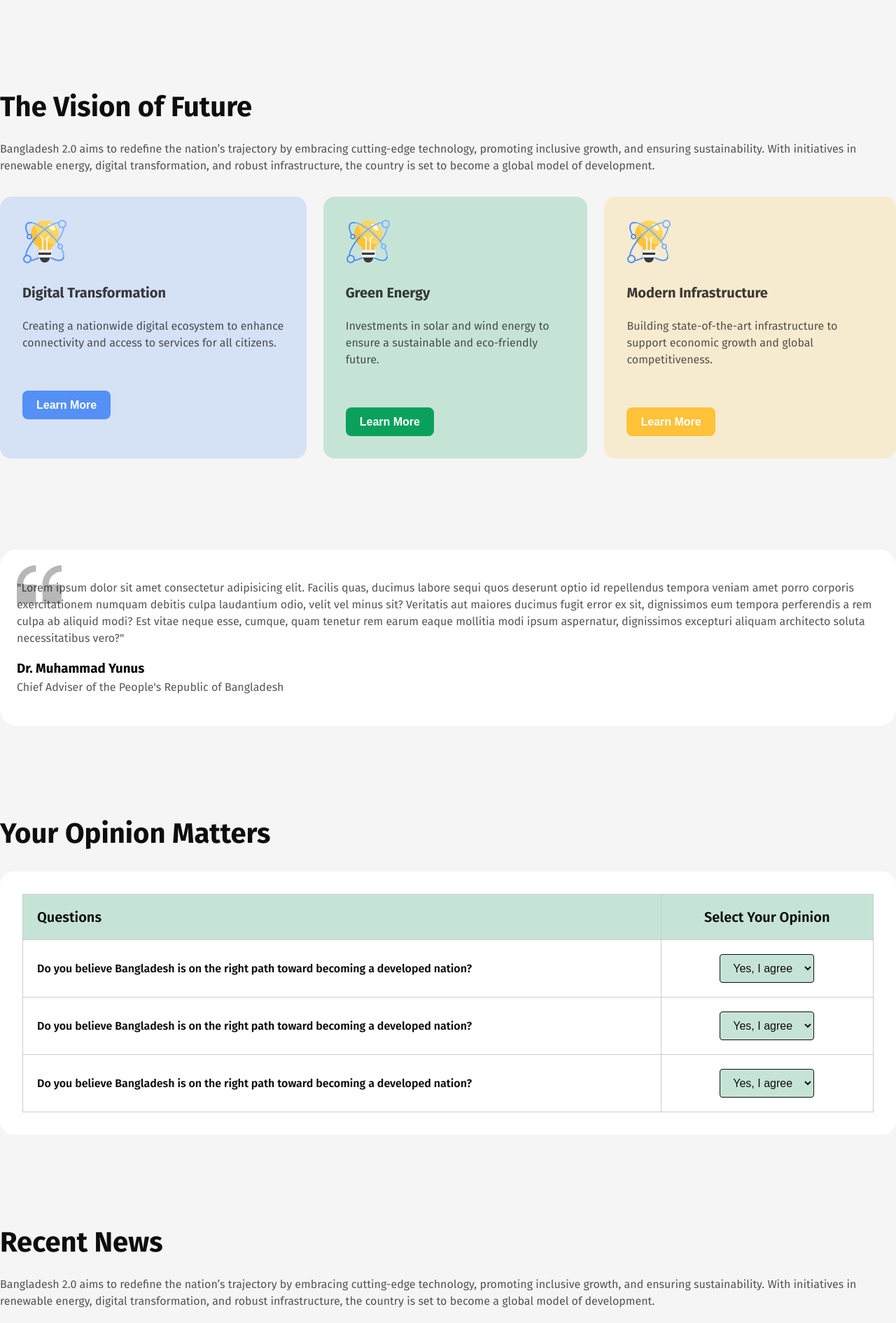
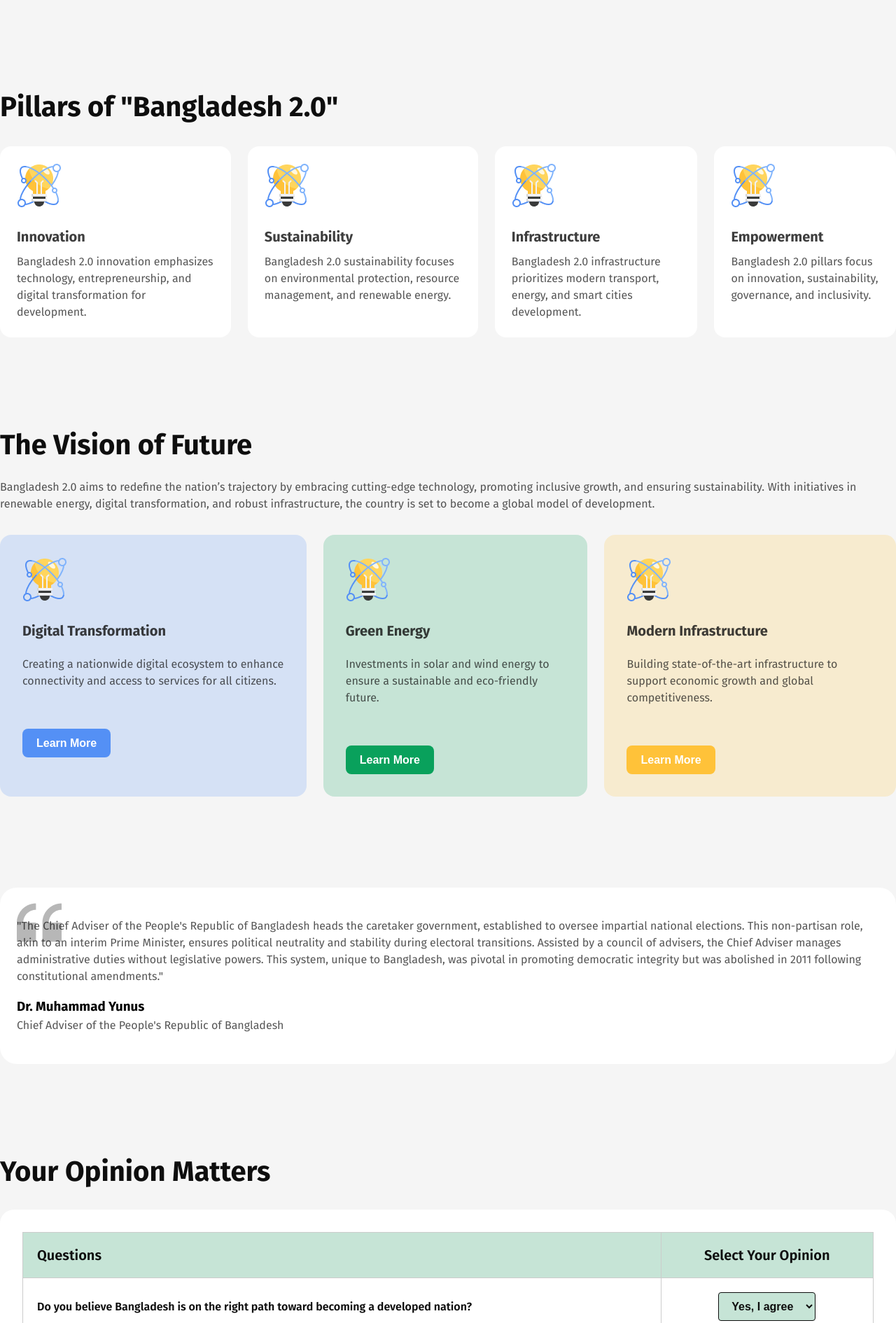
Before and after one commit to FajlaRabby24/Bangladesh2.0-assignment, a plain HTML site: page index.html in a window 1280 px wide. Shown: the part 863-2753 px from the top of the page at 70% size. Drawn offline with Linux system fonts and the light colour scheme.

Commit message:
pillars section done and fixing lorem ipsum text

```diff
--- a/index.html
+++ b/index.html
@@ -8,6 +8,7 @@
     <link rel="shortcut icon" href="assets/favicon.png" type="image/x-icon">
     <link rel="stylesheet" href="styles/style.css">
     <link rel="stylesheet" href="styles/header.css">
+    <link rel="stylesheet" href="styles/pillars.css">
     <link rel="stylesheet" href="styles/vision.css">
     <link rel="stylesheet" href="styles/lorem.css">
     <link rel="stylesheet" href="styles/opinion.css">
@@ -43,6 +44,33 @@
 
     <!-- main start  -->
     <main>
+        <!-- pillars section  -->
+         <section class="pillars secondary-middle">
+            <h1 class="title">Pillars of "Bangladesh 2.0"</h1>
+            <div class="pillars-card-container">
+                <div class="pillars-card">
+                    <img src="assets/card-icon.png" alt="">
+                    <h3 class="pillars-card-title">Innovation</h3>
+                    <p class="description">Bangladesh 2.0 innovation emphasizes technology, entrepreneurship, and digital transformation for development.</p>
+                </div>
+                <div class="pillars-card">
+                    <img src="assets/card-icon.png" alt="">
+                    <h3 class="pillars-card-title">Sustainability</h3>
+                    <p class="description">Bangladesh 2.0 sustainability focuses on environmental protection, resource management, and renewable energy.</p>
+                </div>
+                <div class="pillars-card">
+                    <img src="assets/card-icon.png" alt="">
+                    <h3 class="pillars-card-title">Infrastructure</h3>
+                    <p class="description">Bangladesh 2.0 infrastructure prioritizes modern transport, energy, and smart cities development.</p>
+                </div>
+                <div class="pillars-card">
+                    <img src="assets/card-icon.png" alt="">
+                    <h3 class="pillars-card-title">Empowerment</h3>
+                    <p class="description">Bangladesh 2.0 pillars focus on innovation, sustainability, governance, and inclusivity.</p>
+                </div>
+            </div>
+         </section>
+
         <!-- vision section  -->
         <section class="vision secondary-middle">
             <h2 class="title">The Vision of Future</h2>
@@ -79,16 +107,7 @@
         <section class="lorem secondary-middle">
             <div class="lorem-content">
                 <div class="text">
-                    <p class="description">"Lorem ipsum dolor sit amet consectetur adipisicing elit. Facilis quas,
-                        ducimus
-                        labore sequi quos deserunt optio id repellendus tempora veniam amet porro corporis
-                        exercitationem
-                        numquam debitis culpa laudantium odio, velit vel minus sit? Veritatis aut maiores ducimus fugit
-                        error ex sit, dignissimos eum tempora perferendis a rem culpa ab aliquid modi? Est vitae neque
-                        esse,
-                        cumque, quam tenetur rem earum eaque mollitia modi ipsum aspernatur, dignissimos excepturi
-                        aliquam
-                        architecto soluta necessitatibus vero?"</p>
+                    <p class="description">"The Chief Adviser of the People's Republic of Bangladesh heads the caretaker government, established to oversee impartial national elections. This non-partisan role, akin to an interim Prime Minister, ensures political neutrality and stability during electoral transitions. Assisted by a council of advisers, the Chief Adviser manages administrative duties without legislative powers. This system, unique to Bangladesh, was pivotal in promoting democratic integrity but was abolished in 2011 following constitutional amendments."</p>
                     <h3>Dr. Muhammad Yunus</h3>
                     <p class="description">Chief Adviser of the People's Republic of Bangladesh</p>
                 </div>
@@ -139,10 +158,8 @@
         <!-- recent news section  -->
         <section class="news secondary-middle">
             <h2 class="title">Recent News</h2>
-            <p class="description">Bangladesh 2.0 aims to redefine the nation’s trajectory by embracing cutting-edge
-                technology, promoting inclusive growth, and ensuring sustainability. With initiatives in renewable
-                energy, digital transformation, and robust infrastructure, the country is set to become a global model
-                of development.</p>
+            <p class="description">
+                Bangladesh is preparing to launch its second satellite, the "Bangladesh Earth Observatory Satellite," within two to three years. The deal for this project is expected to be finalized shortly. This satellite will enhance capabilities in monitoring natural disasters, managing agricultural resources, and assessing environmental changes.</p>
             <div class="news-card-container">
                 <div class="news-card">
                     <div class="news-card-column">
@@ -153,10 +170,7 @@
                         <img src="assets/al-jazeera.png" alt="al-jazeera">
                         <p class="news-time"><span style="margin-right: 12px;">Date: 05/01/2025</span> <span>Time: 10.25
                                 PM</span></p>
-                        <p class="news-description">Not until the creation and maintenance of decent conditions of life
-                            for all people are recognized and accepted as a common obligation of all people and all
-                            countries—not until then shall we,
-                            with a certain degree of justification, be able to speak of humankind as civilized</p>
+                        <p class="news-description">The first satellite, Bangabandhu-1, was launched in May 2018, making Bangladesh the 57th country to independently operate a satellite in space. The second satellite is expected to further strengthen Bangladesh's position in space technology and contribute to the country's socio-economic development.</p>
                         <button class="primary-btn">Read More</button>
                     </div>
                 </div>
@@ -166,10 +180,7 @@
                         <img src="assets/al-jazeera.png" alt="al-jazeera">
                         <p class="news-time"><span style="margin-right: 12px;">Date: 05/01/2025</span> <span>Time: 10.25
                                 PM</span></p>
-                        <p class="news-description">Not until the creation and maintenance of decent conditions of life
-                            for all people are recognized and accepted as a common obligation of all people and all
-                            countries—not until then shall we,
-                            with a certain degree of justification, be able to speak of humankind as civilized</p>
+                                <p class="news-description">The first satellite, Bangabandhu-1, was launched in May 2018, making Bangladesh the 57th country to independently operate a satellite in space. The second satellite is expected to further strengthen Bangladesh's position in space technology and contribute to the country's socio-economic development.</p>
                         <button class="primary-btn">Read More</button>
                     </div>
                     <div class="news-card-column">
@@ -185,10 +196,7 @@
                         <img src="assets/al-jazeera.png" alt="al-jazeera">
                         <p class="news-time"><span style="margin-right: 12px;">Date: 05/01/2025</span> <span>Time: 10.25
                                 PM</span></p>
-                        <p class="news-description">Not until the creation and maintenance of decent conditions of life
-                            for all people are recognized and accepted as a common obligation of all people and all
-                            countries—not until then shall we,
-                            with a certain degree of justification, be able to speak of humankind as civilized</p>
+                                <p class="news-description">The first satellite, Bangabandhu-1, was launched in May 2018, making Bangladesh the 57th country to independently operate a satellite in space. The second satellite is expected to further strengthen Bangladesh's position in space technology and contribute to the country's socio-economic development.</p>
                         <button class="primary-btn">Read More</button>
                     </div>
                 </div>
@@ -198,9 +206,7 @@
         <!-- donate section  -->
         <section class="donate primary-middle">
             <h3 class="title">Donate Today</h3>
-            <p class="description">Bangladesh 2.0 aims to redefine the nation’s trajectory by embracing cutting-edge
-                technology, promoting inclusive growth, and ensuring sustainability. With initiatives in renewable
-                energy, digital transformation, and robust infrastructure.</p>
+            <p class="description">Donate Today campaigns aim to inspire generosity by highlighting urgent needs for support. These initiatives provide a clear, heartfelt description of the cause, such as disaster relief or community development, encouraging individuals to contribute and create a meaningful impact.</p>
             <div class="donate-card-container">
                 <div class="donate-card">
                     <h3 class="title">100 Taka</h3>
@@ -226,8 +232,7 @@
         <!-- subscribe section  -->
         <section class="subscribe primary-middle primary-bg">
             <h3 class="title">Subscribe Newsletter</h3>
-            <p class="description">Bangladesh 2.0 aims to redefine the nation’s trajectory by embracing cutting-edge
-                technology, promoting inclusive growth.</p>
+            <p class="description">Subscribe to our newsletter for the latest updates, exclusive content, and special offers delivered directly to your inbox.</p>
             <div class="input-group">
                 <input type="text" placeholder="Enter your email here..">
                 <input type="submit" value="Subscribe">
--- a/styles/opinion.css
+++ b/styles/opinion.css
@@ -25,7 +25,7 @@ th {
     padding: 20px;
 }
 
-table tr td:nth-child(1) {
+table tr td:first-child{
     color: #0e0e0e;
     font-size: 16px;
     font-weight: 600;
@@ -33,7 +33,7 @@ table tr td:nth-child(1) {
     text-align: left;
 }
 
-table tr td:nth-child(2) {
+table tr td:last-child {
     text-align: center;
 
 }
@@ -45,7 +45,7 @@ table td .select {
     padding: 10px 14px;
     color: #0e0e0e;
     font-size: 16px;
-    font-weight: 500;
+    font-weight: 700;
     line-height: 19px;
     background: #c6e4d6;
 }
--- /dev/null
+++ b/styles/pillars.css
@@ -0,0 +1,27 @@
+.pillars > .title{
+    margin-bottom: 32px;
+}
+
+.pillars-card > .description{
+    margin: 0;
+}
+
+.pillars-card-title{
+    color: #0e0e0ecc;
+    font-size: 20px;
+    font-weight: 700;
+    line-height: 24px;
+    margin: 25px 0 12px 0;
+}
+
+.pillars-card-container{
+    display: flex;
+    gap: 24px;
+    justify-content: space-between;
+}
+
+.pillars-card{
+    padding: 24px;
+    background-color: #fff;
+    border-radius: 16px;
+}
```
